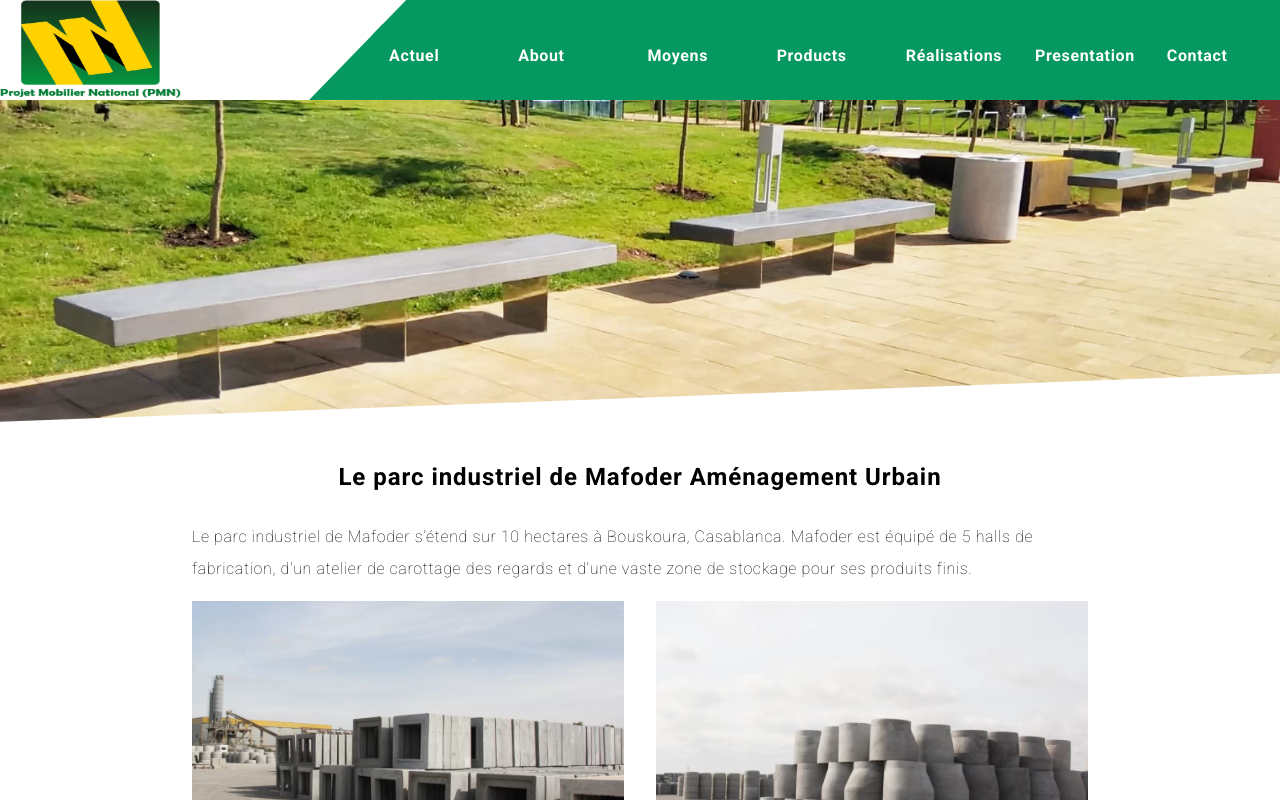
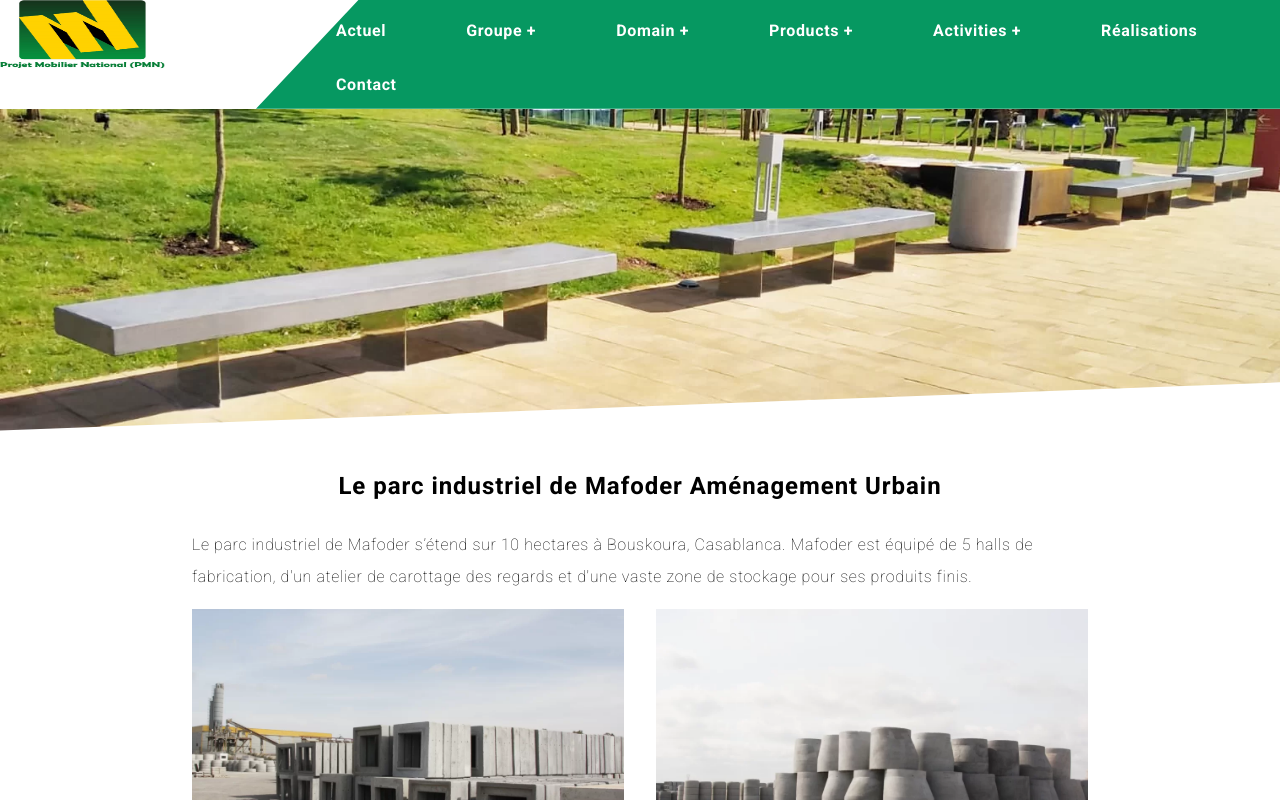
Before and after one commit to Baboucar/pmn, a Vue app: page /moyen in a window 1280 px wide. Shown: the top 800 px of the page. Built offline with nearby package versions, Linux system fonts and the light colour scheme; a web font is replaced by a local one.

Commit message:
fixed subnav

```diff
--- a/src/components/Home.vue
+++ b/src/components/Home.vue
@@ -84,6 +84,7 @@
 
 <script>
 import Nav from './Nav.vue';
+import Nav2 from './Nav2.vue'
 import Footer from './Footer.vue';
 import { defineComponent } from 'vue'
 import { Carousel, Navigation, Pagination, Slide } from 'vue3-carousel';
--- a/src/components/Nav.vue
+++ b/src/components/Nav.vue
@@ -1,57 +1,87 @@
 <template>
     <div>
-      <div class="flex_nav">
+     <div class="flex__desktopnav">
      <div class="mobile__header">
         <img class="mobile__logo" src="../assets/logo.png" alt="logo">
         <span class="harmburger__icon" @click="toggleNav">&#9776;</span>
        </div>
-        <nav v-show="isNavOpen" class="nav">
+
+        <nav v-show="isNavOpen" class="nav  mobile__nav desktop__nav">
          <button class="close__button" @click="closeNav">X</button>
 
-         <div class="mobile_vertical_nav">
-            <!-- <button   class="main_link link_btn"> Actuell </button> -->
-            <!-- <button class="main_link link_btn"  @mouseover="openSubNav('subNav1')" @mouseleave="closeSubNav('subNav1')">Presentation</button> -->
 
-            <!-- <div v-if="subNavStates.subNav1" class="innav">
-               <router-link to="/about">About</router-link>
-               <router-link to="">Presentsub</router-link>
-               <router-link to="">Presentsub</router-link>
-               <router-link to="">Presentsub</router-link>
-               <router-link to="">Presentsub</router-link>
-            </div> -->
-            <!-- <button class="main_link link_btn"  @mouseover="openSubNav('subNav2')" @mouseleave="closeSubNav('subNav2')">Presentation</button> -->
 
-            <!-- <div v-if="subNavStates.subNav2" class="innav">
-               <router-link to="/about">About</router-link>
-               <router-link to="">Presentsub</router-link>
-               <router-link to="">Presentsub</router-link>
-               <router-link to="">Presentsub</router-link>
-               <router-link to="">Presentsub</router-link>
-            </div> -->
-            <!-- <button class="main_link link_btn"  >Presentation</button> -->
-
-            <!-- <div v-if="subNavStates.subNav3" class="innav">
-               <router-link to="/about">About</router-link>
-               <router-link to="">Presentsub</router-link>
-               <router-link to="">Presentsub</router-link>
-               <router-link to="">Presentsub</router-link>
-               <router-link to="">Presentsub</router-link>
-            </div> -->
-            <router-link to="/" class="main_link link_btn">Actuel</router-link>
-            <router-link to="/about" class="main_link link_btn">About</router-link>
-            <router-link to="/moyen" class="main_link link_btn">Moyens</router-link>
-
-            <router-link to="/product" class="main_link link_btn">Products</router-link>
-            <router-link to="/achievement" class="main_link link_btn" >Réalisations</router-link>
-            <router-link to="" class="main_link link_btn" >Presentation</router-link>
-            <router-link to="/contact" class="main_link link_btn" >Contact</router-link>
+            <router-link to="/" class="main_link ">Actuel</router-link>
+            <router-link @click="toggleSubNav('subNav1')" to="#" class="main_link ">Groupe +</router-link>
+            <div class="sub__menu" v-show="subNavStates.subNav1">
+              <router-link class="sub__menu--links" to="/about">Link2</router-link>
+              <router-link class="sub__menu--links" to="">Link2</router-link>
+              <router-link class="sub__menu--links" to="">Link2</router-link>
+              <router-link class="sub__menu--links" to="">Link2</router-link>
 
 
             </div>
+            <router-link to="#" @click="toggleSubNav('subNav2')" class="main_link ">Domain +</router-link>
+            <div class="sub__menu" v-show="subNavStates.subNav2">
+              <router-link class="sub__menu--links" to="/moyen">Moyen</router-link>
+              <router-link class="sub__menu--links" to="">Link2</router-link>
+              <router-link class="sub__menu--links" to="">Link2</router-link>
+              <router-link class="sub__menu--links" to="">Link2</router-link>
+
+
+            </div>
+            <router-link @click="toggleSubNav('subNav3')" to="#" class="main_link ">Products +</router-link>
+            <div class="sub__menu" v-show="subNavStates.subNav3">
+              <router-link class="sub__menu--links" to="/product">Products</router-link>
+              <router-link class="sub__menu--links" to="">Link2</router-link>
+              <router-link class="sub__menu--links" to="">Link2</router-link>
+              <router-link class="sub__menu--links" to="">Link2</router-link>
+
+
+            </div>
+            <router-link @click="toggleSubNav('subNav4')" to="#" class="main_link " >Activities +</router-link>
+            <div class="sub__menu" v-show="subNavStates.subNav4">
+              <router-link class="sub__menu--links" to="">Link2</router-link>
+              <router-link class="sub__menu--links" to="">Link2</router-link>
+              <router-link class="sub__menu--links" to="">Link2</router-link>
+              <router-link class="sub__menu--links" to="">Link2</router-link>
+
+
+            </div>
+            <router-link to="/achievement" class="main_link " >Réalisations</router-link>
+
+            <router-link to="/contact" class="main_link " >Contact</router-link>
 
         </nav>
+
       </div>
+      <div v-show="subNavStates.subNav1" class="submenu__desktop done">
+        <router-link class="sub__menu--links" to="">Link2</router-link>
+        <router-link class="sub__menu--links" to="">Link2</router-link>
+        <router-link class="sub__menu--links" to="">Link2</router-link>
+        <router-link class="sub__menu--links" to="">Link2</router-link>
       </div>
+      <div v-show="subNavStates.subNav2" class="submenu__desktop dtwo">
+        <router-link class="sub__menu--links" to="">Link2</router-link>
+        <router-link class="sub__menu--links" to="">Link2</router-link>
+        <router-link class="sub__menu--links" to="">Link2</router-link>
+        <router-link class="sub__menu--links" to="">Link2</router-link>
+      </div>
+      <div v-show="subNavStates.subNav3" class="submenu__desktop dthree">
+        <router-link class="sub__menu--links" to="">Link2</router-link>
+        <router-link class="sub__menu--links" to="">Link2</router-link>
+        <router-link class="sub__menu--links" to="">Link2</router-link>
+        <router-link class="sub__menu--links" to="">Link2</router-link>
+      </div>
+      <div v-show="subNavStates.subNav4" class="submenu__desktop dfour">
+        <router-link class="sub__menu--links" to="">Link2</router-link>
+        <router-link class="sub__menu--links" to="">Link2</router-link>
+        <router-link class="sub__menu--links" to="">Link2</router-link>
+        <router-link class="sub__menu--links" to="">Link2</router-link>
+      </div>
+
+      </div>
+
 </template>
 
 <script>
@@ -69,26 +99,23 @@ import { reactive, ref } from 'vue';
       subNav4:false
       // Add more sub-navigation states as needed
     });
-    function openSubNav(navKey) {
-            subNavStates[navKey] = true;
-        }
-
-        function closeSubNav(navKey) {
-            subNavStates[navKey] = false;
-        }
     function toggleSubNav(navKey) {
       subNavStates[navKey] = !subNavStates[navKey];
     }
+
     function toggleNav() {
       isNavOpen.value = !isNavOpen.value;
     }
+
     function closeNav() {
       isNavOpen.value = false;
     }
-    return { isNavOpen, subNavStates, openSubNav, closeSubNav, toggleNav, closeNav };
+
+    return { isNavOpen, subNavStates, toggleSubNav, toggleNav, closeNav };
+  }
 
   }
-    }
+
 </script>
 
 
@@ -123,11 +150,14 @@ import { reactive, ref } from 'vue';
  }
  .main_link{
    border-bottom: 1px solid #FFF; /* 1px solid black line */
+   padding-left: 1rem;
+   display: block;
 
-    &__a{
-      margin-top: 1rem;
  }
-
+.sub__menu--links{
+  display: block;
+  font-size: .8rem;
+  padding-left: 2rem;
 
 }
  .harmburger__icon{
@@ -137,15 +167,16 @@ import { reactive, ref } from 'vue';
  }
  li{
    list-style-type: none;
-   padding-top: .7rem;
+
  }
  a{
    text-decoration: none;
    color: #FFF;
    font-size: 1rem;
-   display: block;
+
 
  }
+
 
  /* Define the enter and leave animations */
 .fade-enter-active, .fade-leave-active {
@@ -158,20 +189,18 @@ nav{
 
    position: absolute;
    top: 0;
+
    width: 100%;
    background: $color-primary;
-   height: 100%;
+   height: 4000px;
    z-index: 1;
 
 
 
+}
+.mobile__nav{
+   font-size: 1.7rem;
 
-
-}
-.mobile_vertical_nav{
-   font-size: 1.7rem;
-   margin-top: 1.5rem;
-   margin-left: 1rem;
 }
 
 .close__button {
@@ -186,68 +215,81 @@ nav{
    padding-top: 2rem;
  }
 
- .innav{
-
+ .submenu__desktop{
+  display: none;
  }
 
  @media(min-width: 64rem){
 
    .nav{
-
-
-   display: block !important;
    position: relative;
+   display: inline-block !important;
    height: auto;
-   width: 80%;
-   margin-left: 8rem;
-   display: flex;
+   top: 0;
    clip-path: polygon(10% 0, 100% 0, 100% 100%, 0 100%);
-
-
-
 
    }
 
-   .mobile_vertical_nav{
-    margin-left: 4rem;
+   .desktop__nav{
+    width: 80%;
+    margin-left: auto;
    }
 
    .harmburger__icon{
       display: none;
    }
 
-   .mobile__header {
-      justify-content: space-between; /* Adjust as necessary */
-    }
+
     .close__button {
       display: none; /* Hide close button on larger screens */
     }
-    .mobile_vertical_nav{
-      display: flex;
 
-    }
-    .flex_nav{
-      display: flex;
-    }
     .main_link{
+      position: relative;
       border-bottom: none;
-      padding:1rem ;
-    }
-    a{
-
-
+      display: inline-block;
+      padding-left: 5rem;
 
     }
 
+
     .mobile__logo{
       max-width: 100%;
-    width: 191px;
-    height: 100px;
+    width: 165px;
+    height: 70px;
     margin-top: 0;
     }
+.flex__desktopnav{
+  display: flex;
+}
+.sub__menu{
+ display: none;
 
-    .innav{
+}
+.submenu__desktop{
+  display: block;
+  position: absolute;
 
+  top: 2.5rem;
+  width: 7rem;
+  z-index: 100;
+}
+.done{
+  left: 30rem; // Adjust based on design, could be 0 for a dropdown
+
+}
+.dtwo{
+  left: 40rem; // Adjust based on design, could be 0 for a dropdown
+
+}
+.dthree{
+  left: 50rem;
+}
+.dfour{
+  left: 60rem;
+}
+.sub__menu--links{
+  display: block;
 }
 
  }
--- /dev/null
+++ b/src/components/Nav2.vue
@@ -0,0 +1,75 @@
+<template>
+    <div>
+     <header>
+        <a href="">Logo</a>
+        <nav class="navbar">
+            <ul>
+                <li><router-link to="">Home</router-link></li>
+                <li><router-link to="">About +</router-link></li>
+                <ul>
+                    <li><router-link to="">Review</router-link></li>
+                    <li><router-link to="">Review</router-link></li>
+                </ul>
+                <li><router-link to="">Review</router-link></li>
+                <li><router-link to="">Gallary</router-link></li>
+                <li><router-link to="">Contact</router-link></li>
+
+            </ul>
+        </nav>
+     </header>
+    </div>
+</template>
+
+<script>
+    export default {
+
+    }
+</script>
+
+<style lang="scss" scoped>
+   header{
+    position: fixed;
+    top: 0;
+    left: 0;
+    right: 0;
+    box-shadow: 0 5px 10px rgba(0,0,0,.1);
+    padding: 0px 7%;
+    display: flex;
+    align-items: center;
+    justify-content: space-between;
+    z-index: 1000;
+
+   }
+
+   header .navbar ul li{
+    position: relative;
+    float: left;
+   }
+
+   header .navbar ul li a {
+    font-size: 20px ;
+    padding: 20px;
+    columns: #333;
+    display: block;
+   }
+
+   header .navbar ul li a:hover{
+     background: #333;
+     color: white;
+   }
+
+   header .navbar ul li ul {
+    position: absolute;
+    left: 0;
+    width: 200px;
+    background:grey ;
+    display: none;
+   }
+   header .navbar ul li ul li {
+    width: 100%;
+    border-top: 1px solid #dd5544;
+   }
+   header .navbar ul li:hover > ul{
+    display: initial;
+   }
+</style>
```
Lines whose indentation alone changed are shown as unchanged.
